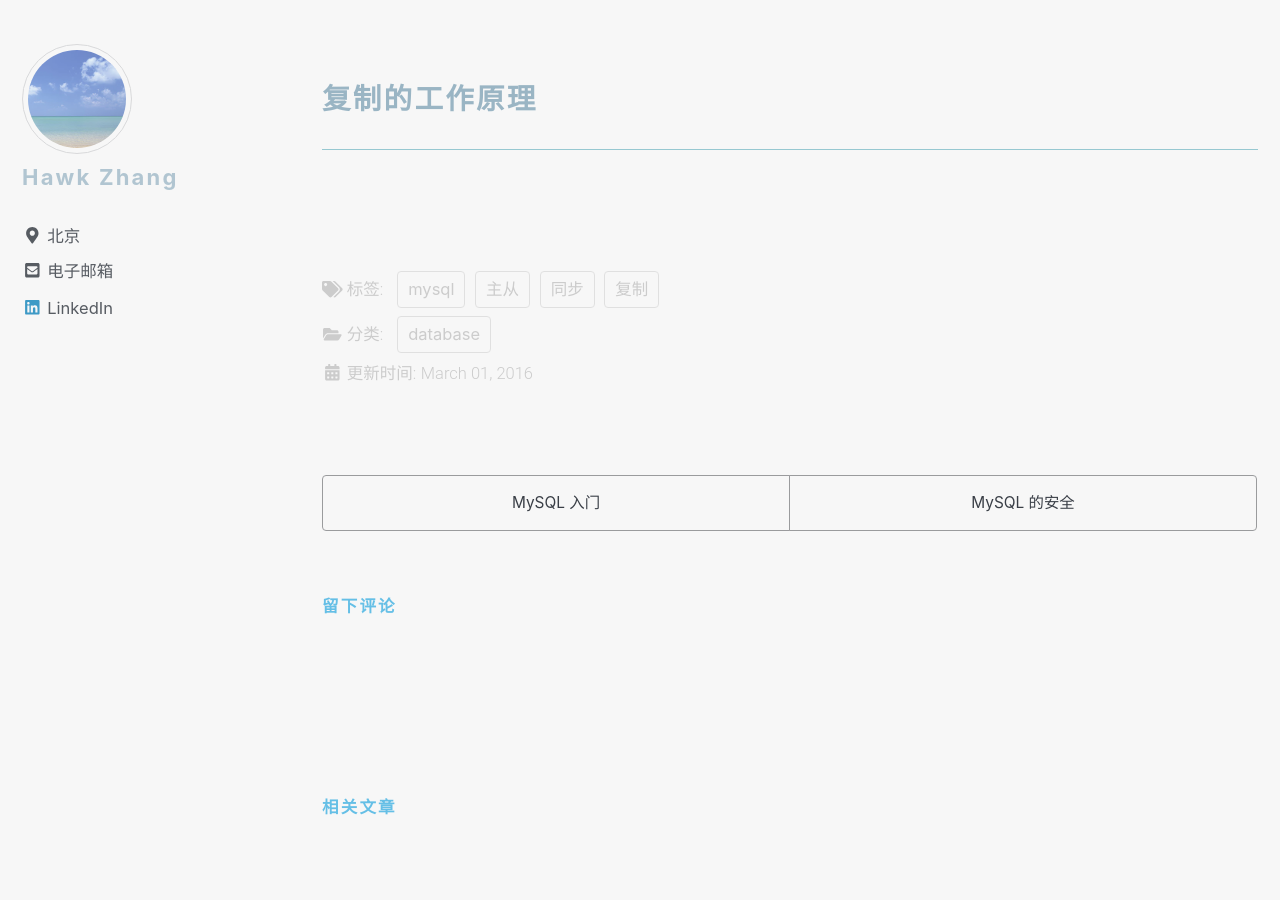
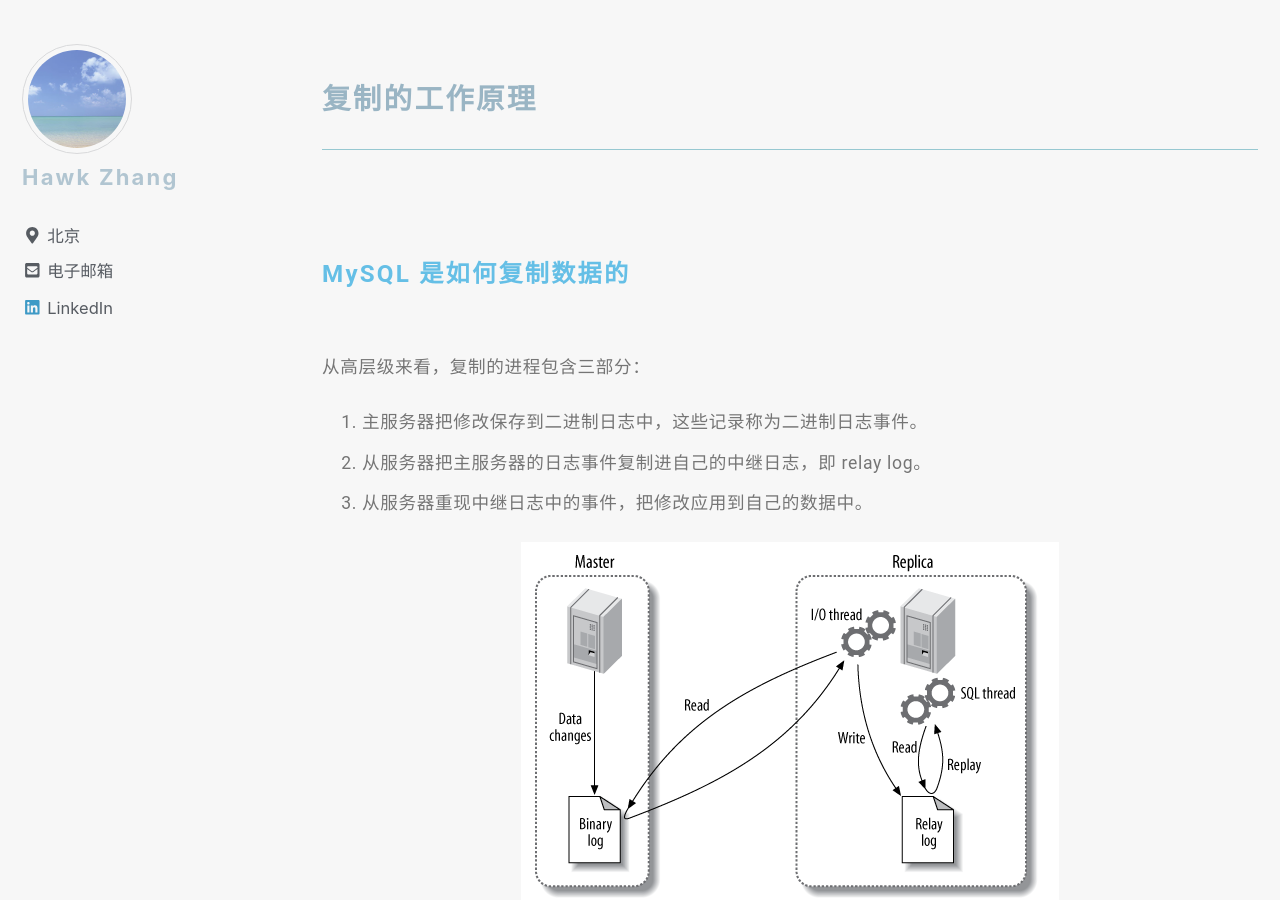
Before and after one commit to narru888/linotes_note, a Jekyll site: the page built from _posts/mysql/2016-03-01-master.slave.md, in a window 1280 px wide and 900 px high, scrolled down 4317 px. Built offline with Jekyll 4.4.1, drawn with Linux system fonts in a browser that asks for light colours; nearby versions of some CDN libraries; a script that is not in the unit is left out; comment, search, counter and statistics services are not loaded.

Commit message:
update on 2018-08-09 18:30:01 CST

```diff
--- a/_posts/mysql/2016-03-01-master.slave.md
+++ b/_posts/mysql/2016-03-01-master.slave.md
@@ -114,3 +114,15 @@
 
 
 ### 复制的工作原理
+
+
+
+#### MySQL 是如何复制数据的
+
+从高层级来看，复制的进程包含三部分：
+
+1. 主服务器把修改保存到二进制日志中，这些记录称为二进制日志事件。
+2. 从服务器把主服务器的日志事件复制进自己的中继日志，即 relay log。
+3. 从服务器重现中继日志中的事件，把修改应用到自己的数据中。
+
+![image-center](/assets/images/mysql.replication.png){: .align-center}
```
Also changed, not shown: assets/images/mysql.replication.png (added).
